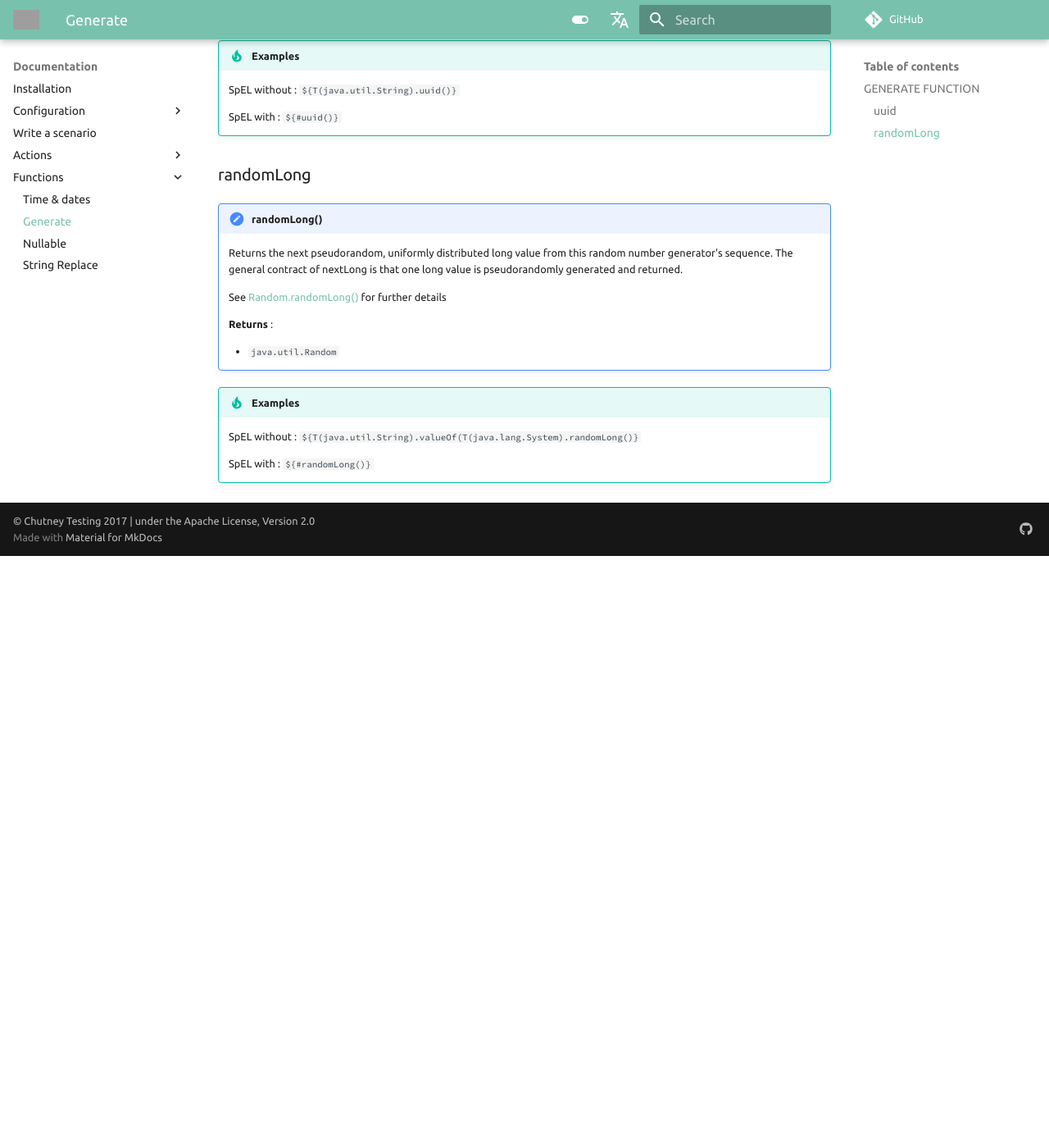
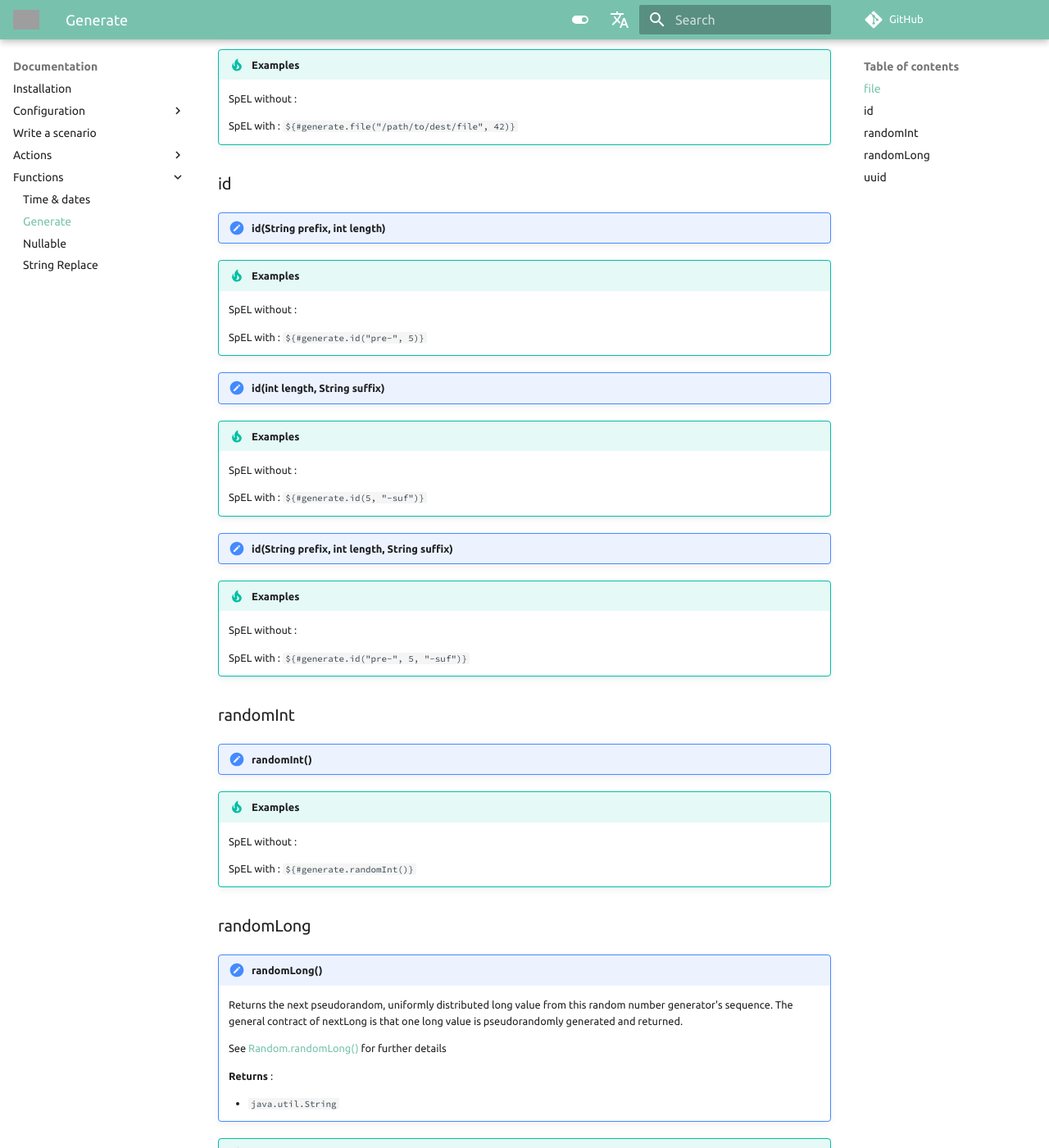
Before and after one commit to chutney-testing/chutney-testing.github.io-legacy, an MkDocs documentation site: the page built from docs/functions/generate.md, in a window 1280 px wide and 1400 px high, scrolled down 725 px. Shown: the whole window at 82% size. Built offline with MkDocs 1.6.1 and Material for MkDocs 9.7.7, drawn with Linux system fonts in a browser that asks for light colours; comment, search, counter and statistics services are not loaded; before the commit the page ends 1403 px from its top, so only the background shows below that; some of the changed text lies outside the part shown; grey boxes are pictures that could not be loaded.

Commit message:
docs(func): Template missing Generate functions and sort by name

```diff
--- a/docs/functions/generate.md
+++ b/docs/functions/generate.md
@@ -1,16 +1,95 @@
-# GENERATE FUNCTION
+Following functions help you generate values.
 
-The following functions help you use ... :
 
-* [\#uuid](#uuid)
-* [\#randomLong](#randomLong)
-* [\#randomInt](#randomInt)
-* [\#id](#id)
-<!-- * [\#id](#id)
-* [\#id](#id) ? 3 differents methods with the same name ==> looking for a proper way to display that  -->
-* [\#file](#file)
-<!-- * [\#file](#file)
-* [\#file](#file) ? 3 differents methods with the same name ==> looking for a proper way to display that -->
+## file
+
+!!! note "file()"
+
+
+!!! tip "Examples"
+
+    SpEL without :
+
+    SpEL with    : `${#generate.file()}`
+
+!!! note "file(int fileSize)"
+
+
+!!! tip "Examples"
+
+    SpEL without :
+
+    SpEL with    : `${#generate.file(42)}`
+
+!!! note "file(String destination, int fileSize)"
+
+
+!!! tip "Examples"
+
+    SpEL without :
+
+    SpEL with    : `${#generate.file("/path/to/dest/file", 42)}`
+
+
+## id
+
+!!! note "id(String prefix, int length)"
+
+
+!!! tip "Examples"
+
+    SpEL without :
+
+    SpEL with    : `${#generate.id("pre-", 5)}`
+
+!!! note "id(int length, String suffix)"
+
+
+!!! tip "Examples"
+
+    SpEL without :
+
+    SpEL with    : `${#generate.id(5, "-suf")}`
+
+!!! note "id(String prefix, int length, String suffix)"
+
+
+!!! tip "Examples"
+
+    SpEL without :
+
+    SpEL with    : `${#generate.id("pre-", 5, "-suf")}`
+
+
+## randomInt
+
+!!! note "randomInt()"
+
+
+!!! tip "Examples"
+
+    SpEL without :
+
+    SpEL with    : `${#generate.randomInt()}`
+
+## randomLong
+
+!!! note "randomLong()"
+
+    Returns the next pseudorandom, uniformly distributed long value from this random number generator's sequence. The general contract of nextLong is that one long value is pseudorandomly generated and returned.
+
+    See [Random.randomLong()](https://docs.oracle.com/en/java/javase/11/docs/api/java.base/java/util/Random.html#nextLong()) for further details
+
+    **Returns** :
+
+    * `java.util.String`
+
+!!! tip "Examples"
+
+    SpEL without : `${T(java.util.String).valueOf(T(java.lang.System).randomLong()}`
+
+    SpEL with    : `${#generate.randomLong()}`
+
 
 ## uuid
 
@@ -22,28 +101,10 @@ The following functions help you use ... :
 
     **Returns** :
 
-    * `java.util.UUID`
+    * `java.util.String`
 
 !!! tip "Examples"
 
     SpEL without : `${T(java.util.String).uuid()}`
 
-    SpEL with    : `${#uuid()}`
-
-## randomLong
-
-!!! note "randomLong()"
-
-    Returns the next pseudorandom, uniformly distributed long value from this random number generator's sequence. The general contract of nextLong is that one long value is pseudorandomly generated and returned.
-
-    See [Random.randomLong()](https://docs.oracle.com/en/java/javase/11/docs/api/java.base/java/util/Random.html#nextLong()) for further details
-
-    **Returns** :
-
-    * `java.util.Random`
-
-!!! tip "Examples"
-
-    SpEL without : `${T(java.util.String).valueOf(T(java.lang.System).randomLong()}`
-
-    SpEL with    : `${#randomLong()}`
+    SpEL with    : `${#generate.uuid()}`
```
